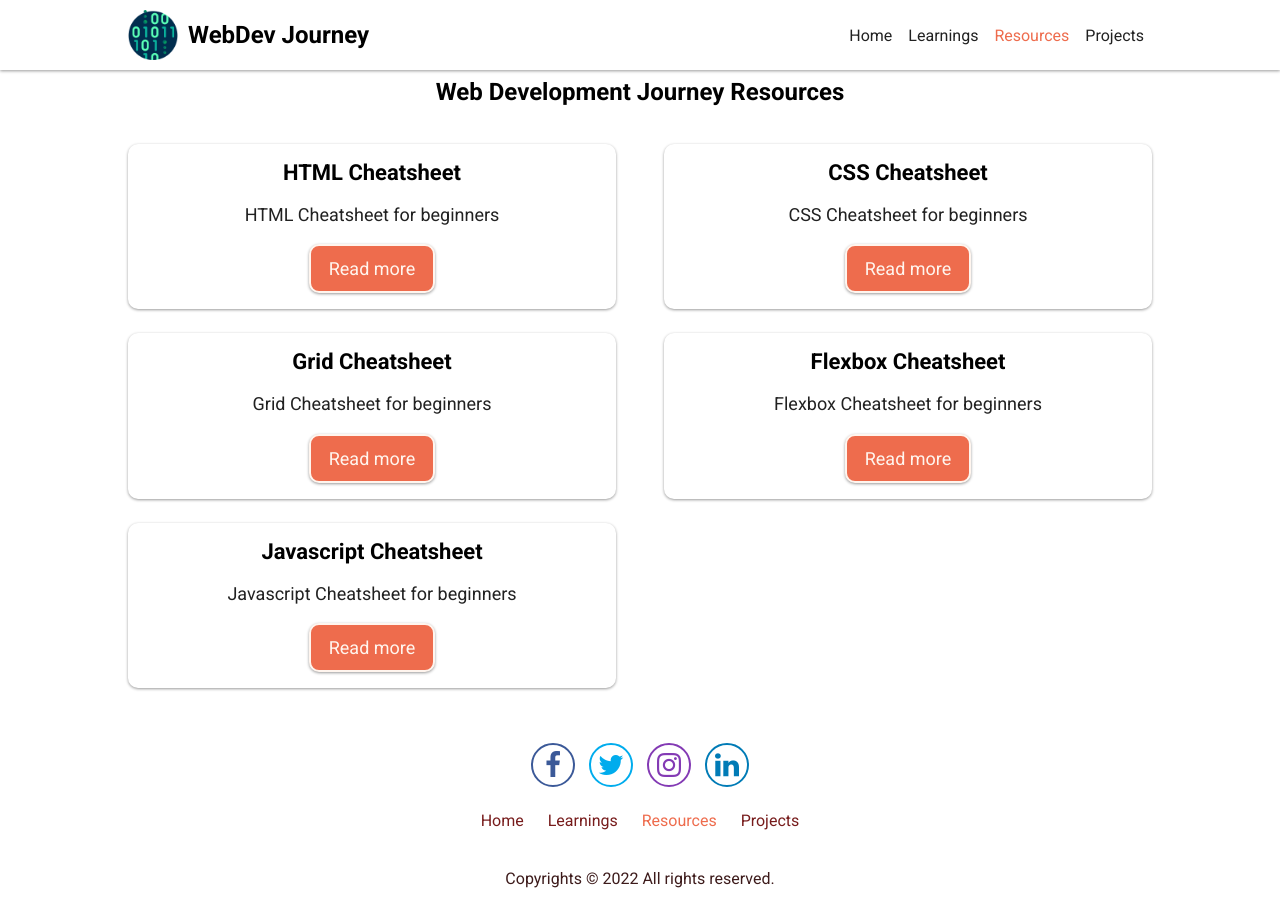
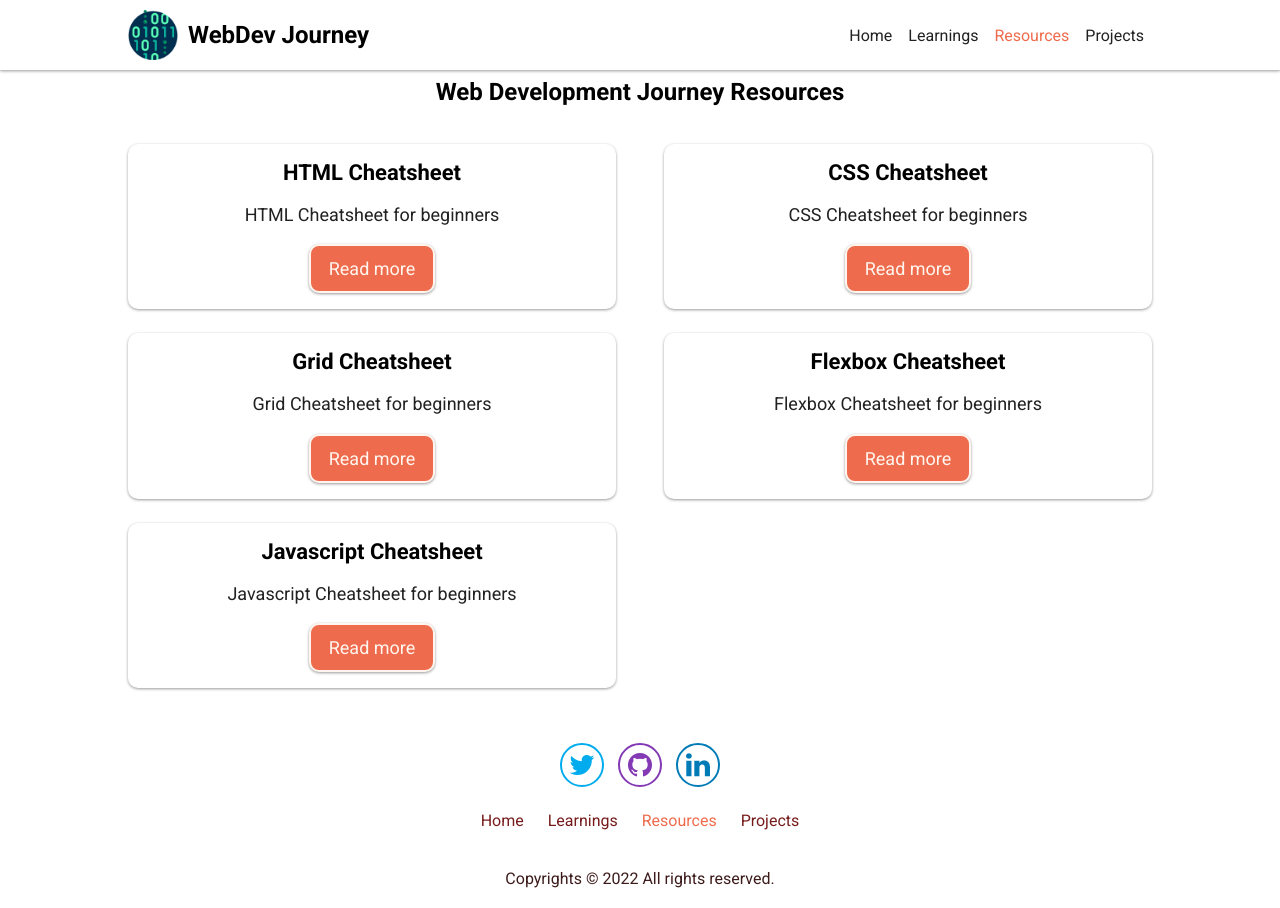
Before and after one commit to aswathy-kr/MMT-Induction, a website: page html/resources.html in a window 1280 px wide. Drawn offline with Linux system fonts and the light colour scheme.

Commit message:
footer changes

```diff
--- a/html/resources.html
+++ b/html/resources.html
@@ -7,7 +7,6 @@
     <link rel="stylesheet" href="https://cdnjs.cloudflare.com/ajax/libs/font-awesome/4.7.0/css/font-awesome.min.css">
     <link rel="stylesheet" href="../css/styles.css" type="text/css">
     <link rel="stylesheet" href="../css/resources.css" type="text/css">
-    <!-- <meta http-equiv="refresh" content="5; url=http://example.com"> -->
     <title>Resources | FrontEnd Journey</title>
 
 </head>
@@ -43,13 +42,22 @@
         <section class="blog-heading">
             <h1>Web Development Journey Resources</h1>
         </section>
+        <!-- <div id="myModal" class="modal" hidden>
+            <div class="modal-content">
+              <span class="close">&times;</span>
+              <p>Some text in the Modal..</p>
+              <iframe src="https://websitesetup.org/wp-content/uploads/2019/11/wsu-css-cheat-sheet-gdocs.pdf" title="description" target="_parent"></iframe>
+            </div>
+
+          </div> -->
 
         <section class="cheatsheets-box">
             <div class="one-cheatsheet">
                 <h2>HTML Cheatsheet</h2>
                 <p>HTML Cheatsheet for beginners</p>
                 <a class="start-btn" href="https://websitesetup.org/wp-content/uploads/2019/10/WSU-HTML-Cheat-Sheet.pdf" target="_blank">Read more</a>
-            </div>
+                </div>
+
             <div class="one-cheatsheet">
                 <h2>CSS Cheatsheet</h2>
                 <p>CSS Cheatsheet for beginners</p>
@@ -77,10 +85,9 @@
 
     <footer>
         <div id="social-icons">
-            <a href="https://www.facebook.com" target="_blank"><i class="fa fa-facebook" aria-hidden="true"></i></a>
-            <a href="https://twitter.com" target="_blank"><i class="fa fa-twitter" aria-hidden="true"></i></a>
-            <a href="https://www.instagram.com" target="_blank"><i class="fa fa-instagram" aria-hidden="true"></i></a>
-            <a href="https://www.linkedin.com/" target="_blank"><i class='fa fa-linkedin' aria-hidden="true"></i></a>
+            <a href="https://twitter.com/AswathyAchizz" target="_blank"><i class="fa fa-twitter" aria-hidden="true"></i></a>
+            <a href="https://github.com/aswathy-kr?tab=repositories" target="_blank"><i class="fa fa-github" aria-hidden="true"></i></a>
+            <a href="https://www.linkedin.com/in/aswathy-k-raj-a43209127/" target="_blank"><i class='fa fa-linkedin' aria-hidden="true"></i></a>
         </div>
         <br />
         <div class="f-links">
@@ -95,7 +102,18 @@
         </div>
         </div>
     </footer>
+<!-- <script>
+    document.querySelector('.start-btn').onclick = function(){
+        myModal.hidden = false;
+    }
 
+    let closeBtn = document.querySelector('.close');
+    closeBtn.onclick = function(){
+        console.log('clicked');
+        document.querySelector('#myModal').hidden = true;
+    }
+    console.log(closeBtn);
+</script> -->
 </body>
 
 </html>
--- a/scss/styles.scss
+++ b/scss/styles.scss
@@ -216,13 +216,10 @@ header {
 	text-align: center;
 	margin-top: 50px;
 
-	.fa-facebook {
-		@include iconBorder($borderSize, #3b5998);
-	}
 	.fa-twitter {
 		@include iconBorder($borderSize, #00aced);
 	}
-	.fa-instagram {
+	.fa-github {
 		@include iconBorder($borderSize, #833ab4);
 	}
 	.fa-linkedin {
```
Also changed, not shown: html/learnCSS.html (+3 -4 lines), html/learnFlexbox.html (+3 -4 lines), html/learnHtml.html (+4 -5 lines), html/learnJavascript.html (+3 -4 lines), html/learnings.html (+3 -4 lines), html/projects.html (+3 -4 lines), index.html (+3 -4 lines), css/styles.css.
